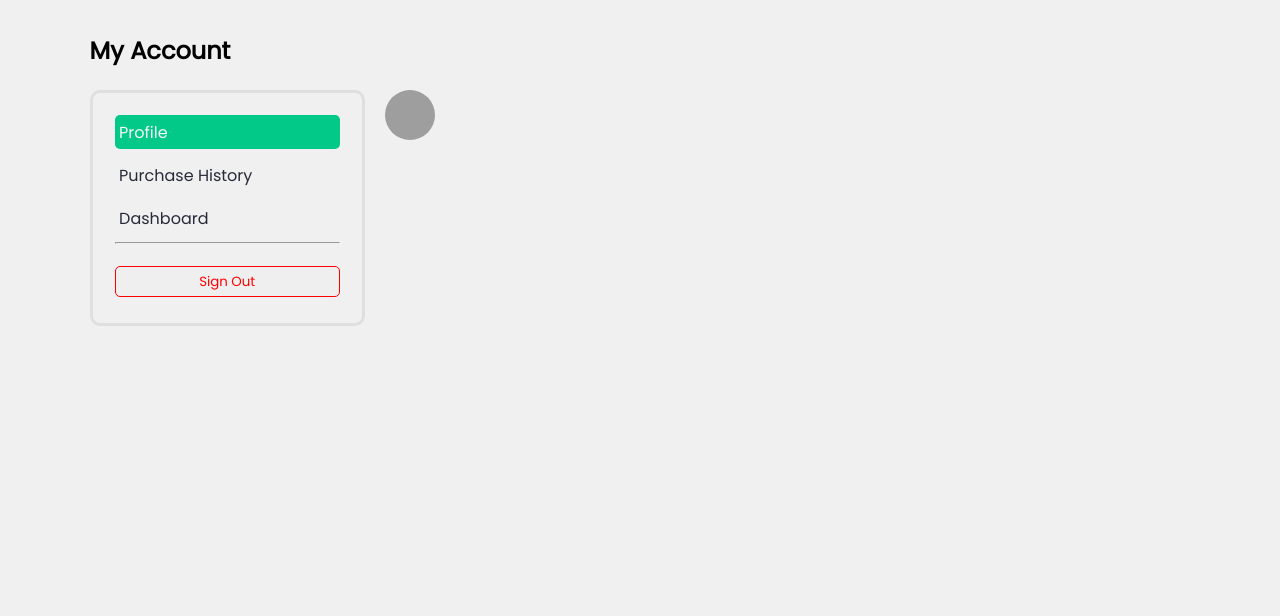
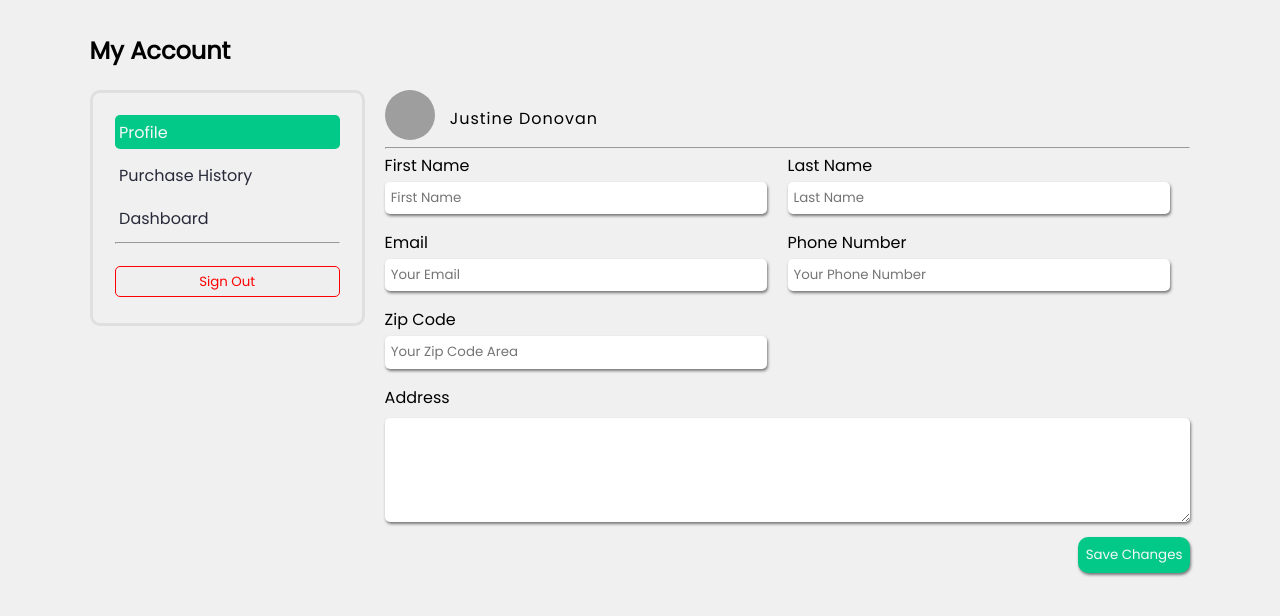
Before and after one commit to VannWasHere/u-toys, a PHP site: page /account.html in a window 1280 px wide. Shown: the part 55-671 px from the top of the page. Run offline with PHP 8.4, Linux system fonts and the light colour scheme; some libraries are stand-ins or nearby versions; grey boxes are pictures that could not be loaded.

Commit message:
Finish Profile Page

```diff
--- a/account.html
+++ b/account.html
@@ -50,7 +50,62 @@
                         <div class="account-images-container">
                             <img src="https://cdn0-production-images-kly.akamaized.net/dRlCPAybKFVW0XiDmLuO4RJriE4=/1200x1200/smart/filters:quality(75):strip_icc():format(jpeg)/kly-media-production/medias/4119862/original/065226400_1660189533-i_m_Groot.jpg" id="user-photos" alt="profile">
                         </div>
+                        <p id="username">Justine Donovan</p>
                     </section>
+                    <hr>
+
+                    <!-- User Profile Info -->
+                    <section class="user-profile-info">
+
+                        <form action="" method="POST">
+                            <div class="user-form-grid-container">
+
+                                <!-- Left Grid -->
+                                <div class="user-leftside-profile">
+
+                                    <div class="input-container">
+                                        <label for="first-name" class="profile-label">First Name</label> <br>
+                                        <input type="text" class="profile-input" name="first_name" placeholder="First Name" autocomplete="off"> <br>
+                                    </div>
+
+                                    <div class="input-container">
+                                        <label for="email-address" class="profile-label">Email</label> <br>
+                                        <input type="text" class="profile-input" name="email" placeholder="Your Email" autocomplete="off"> <br>
+                                    </div>
+
+                                    <div class="input-container">
+                                        <label for="zip-code" class="profile-label">Zip Code</label> <br>
+                                        <input type="number" class="profile-input" name="zipcode" placeholder="Your Zip Code Area" autocomplete="off"> <br>
+                                    </div>
+
+                                </div>
+
+                                <!-- Right Grid -->
+                                <div class="user-rightside-profile">
+
+                                    <div class="input-container">
+                                        <label for="last-name" class="profile-label">Last Name</label> <br>
+                                        <input type="text" class="profile-input" name="last_name" placeholder="Last Name" autocomplete="off"> <br>
+                                    </div>
+
+                                    <div class="input-container">
+                                        <label for="phone-number" class="profile-label">Phone Number</label> <br>
+                                        <input type="number" class="profile-input" name="phone_number" placeholder="Your Phone Number" autocomplete="off"> <br>
+                                    </div>
+
+                                </div>
+
+                            </div>
+
+                            <div class="input-container">
+                                <label for="address" class="profile-label">Address</label><br>
+                                <textarea name="address" class="profile-input" id="address-textarea" cols="2" rows="4"></textarea>
+                            </div>
+
+                            <button type="submit" id="profile-save-changes">Save Changes</button>
+                        </form>
+                    </section>
+
                 </div>
             </div>
 
--- a/css/account.css
+++ b/css/account.css
@@ -23,7 +23,9 @@ body {
 }
 
 .profile-images-grid{
-
+    display: grid;
+    grid-template-columns: max-content auto;
+    align-items: center;
 }
 
 #user-photos {
@@ -33,3 +35,68 @@ body {
 #user-photos:hover{
     transform: scale(1.03);
 }
+
+#username {
+    margin-left: 2%;
+    float: left;
+    letter-spacing: 1px;
+}
+
+.user-form-grid-container {
+    display: grid;
+    grid-template-columns: auto auto;
+}
+
+.user-leftside-profile>.input-container{
+    margin-bottom: 4%;
+}
+
+.user-rightside-profile>.input-container {
+    margin-bottom: 4%;
+}
+
+.user-leftside-profile>.input-container:nth-child(1) {
+    margin-top: 1%;
+}
+
+.user-rightside-profile>.input-container:nth-child(1) {
+    margin-top: 1%;
+}
+
+
+.profile-input {
+    width: 95%;
+    padding: 1.5%;
+    margin-top: 1%;
+    border-radius: 5px;
+    border: none;
+    -moz-box-shadow: 1px 2px 3px rgba(0,0,0,.5);
+    -webkit-box-shadow: 1px 2px 3px rgba(0,0,0,.5);
+    box-shadow: 1px 2px 3px rgba(0,0,0,.5);
+    transition: 0.3s;
+}
+
+.profile-input:hover {
+    transform: scale(1.008);
+}
+
+#address-textarea {
+    width: 100%;
+}
+
+#profile-save-changes {
+    cursor: pointer;
+    margin-top: 1%;
+    float: right;
+    padding: 1%;
+    border: none;
+    border-radius: 10px;
+    background-color: var(--third-g-color);
+    color: var(--text-color-semi-white);
+    box-shadow: 1px 2px 3px rgba(0,0,0,.5);
+    transition: all 0.3s ease;
+}
+
+#profile-save-changes:hover {
+    transform: skewY(2deg);
+}
```
